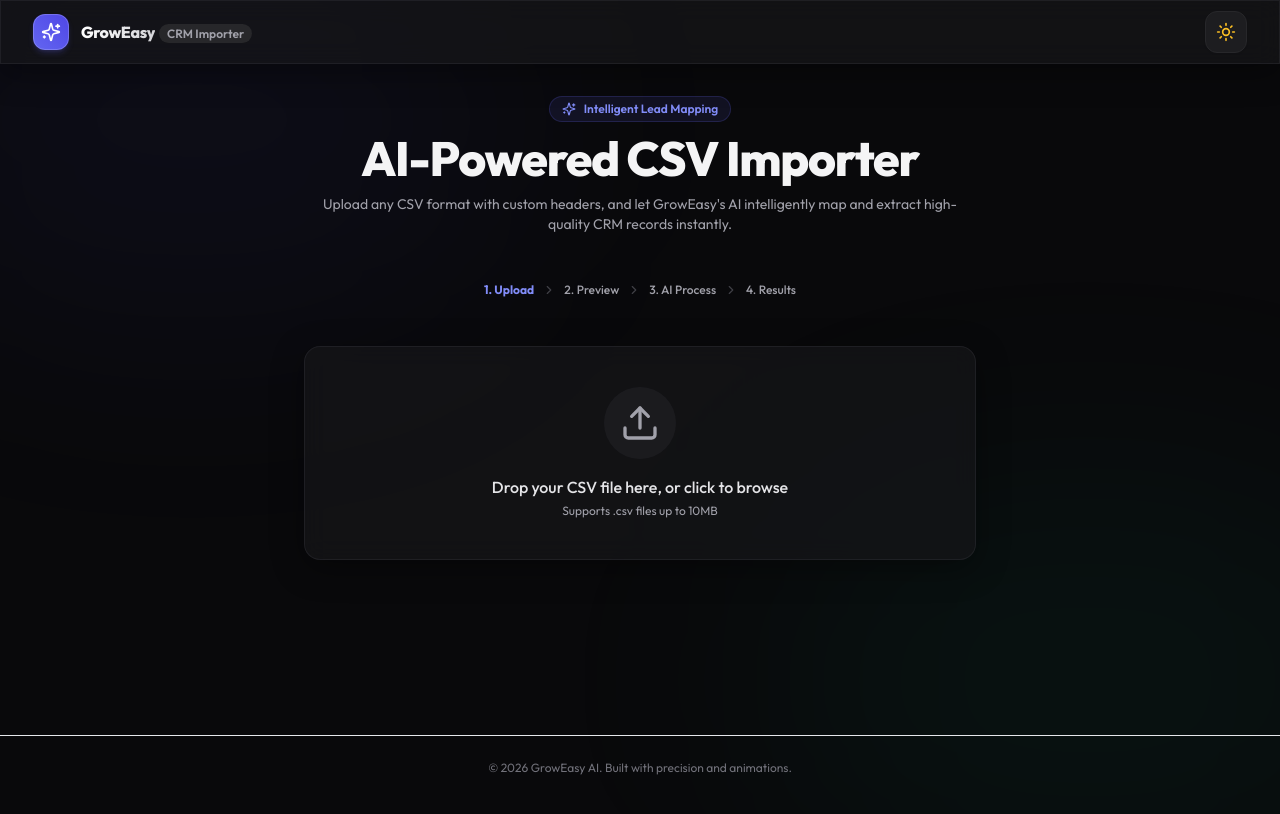
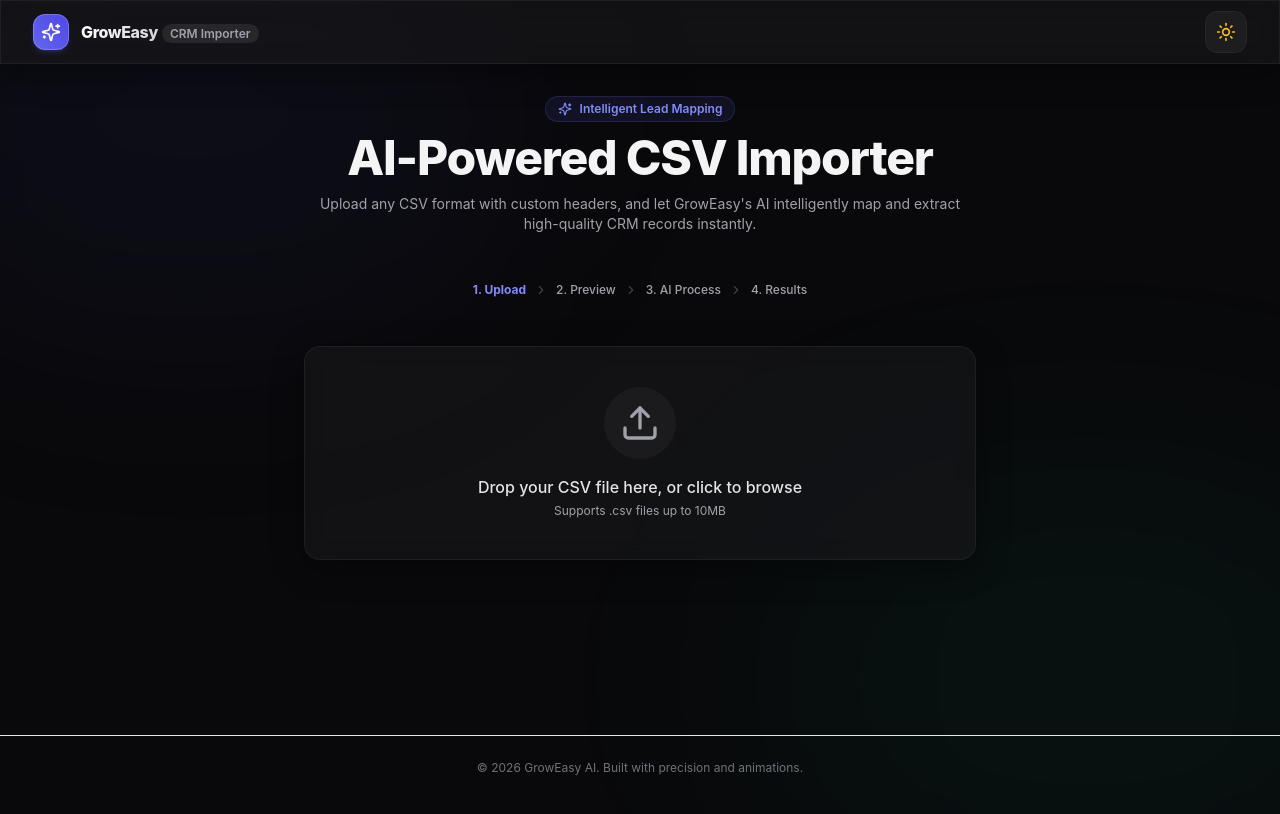
Before and after one commit to MohitJain2003/GrowEasy-AI-Powered-CSV-Importer, a Next.js app in the folder apps/frontend/: page / in a window 1280 px wide. Shown: the top 814 px of the page. Built offline with nearby package versions, Linux system fonts and the light colour scheme.

Commit message:
Remove next/font/google imports to eliminate connection timeout delays on compilation

```diff
--- a/apps/frontend/app/layout.tsx
+++ b/apps/frontend/app/layout.tsx
@@ -1,17 +1,4 @@
 import '../styles/globals.css';
-import { Outfit, JetBrains_Mono } from 'next/font/google';
-
-const outfit = Outfit({
-  subsets: ['latin'],
-  variable: '--font-sans',
-  display: 'swap',
-});
-
-const jetbrainsMono = JetBrains_Mono({
-  subsets: ['latin'],
-  variable: '--font-mono',
-  display: 'swap',
-});
 
 export const metadata = {
   title: 'GrowEasy CRM | AI-Powered CSV Lead Importer',
@@ -26,7 +13,7 @@
   children: React.ReactNode;
 }) {
   return (
-    <html lang="en" className={`${outfit.variable} ${jetbrainsMono.variable}`}>
+    <html lang="en">
       <body className="bg-background text-foreground antialiased selection:bg-indigo-500/30">
         <div className="relative min-h-screen flex flex-col justify-between">
           {/* Fixed Header */}
```
